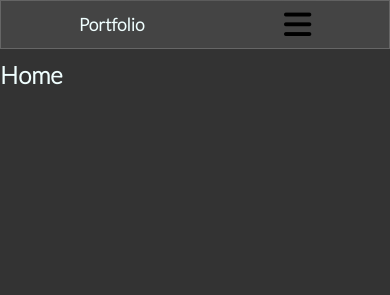
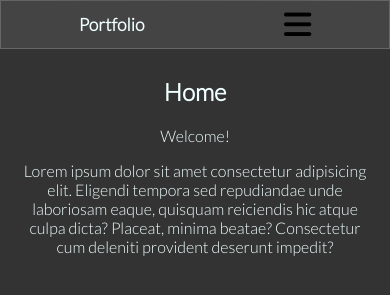
Before and after one commit to Brett-Abramson/Portfolio, a plain HTML site: page index.html in a window 390 px wide. Shown: the part 25-320 px from the top of the page. Drawn offline with nearby package versions, Linux system fonts and the light colour scheme.

Commit message:
added <p> to html and lightly styled

```diff
--- a/index.html
+++ b/index.html
@@ -78,6 +78,8 @@
         <main class="main-container">
         <section id="home">
         <h1>Home</h1>
+        <p class="home-p">Welcome!</p>
+        <p class="home-p">Lorem ipsum dolor sit amet consectetur adipisicing elit. Eligendi tempora sed repudiandae unde laboriosam eaque, quisquam reiciendis hic atque culpa dicta? Placeat, minima beatae? Consectetur cum deleniti provident deserunt impedit?</p>
         </section>
         <section class="hide" id="bio">
         <h1>About Me</h1>
--- a/style.css
+++ b/style.css
@@ -69,6 +69,7 @@ body {
     padding: 0;
     margin: 0;
 }
+/* ==== Hamburger Menu ==== */
 .dropdown-menu {
     display: flex;
     justify-content: flex-end;
@@ -108,16 +109,23 @@ body {
 .divider {
     border: 1px solid rgba(0,0,0,0.8);
 }
-/* Main  */
+/* ====== Main ==== */
 .right-side {
     display: flex;
-
+    /* justify-content: center; */
+    color: azure;
 }
 h1 {
     color:azure;
     text-align: center;
-    margin: 5% auto;
+    /* margin: 5% auto; */
 }
+.home-p {
+    text-align: center;
+    padding: 0 5%;
+}
+
+
 .hide {
     display: none;
 }
@@ -137,8 +145,7 @@ h1 {
     nav {
         display: flex;
         flex-direction: column;
-        /* max-height: 60px; */
-        /* flex: 1; */
+
     }
     .nav-header {
         flex: 2;
@@ -146,9 +153,9 @@ h1 {
     .top-header {
         flex: 1;
     }
-     /* .right-side {
-        flex: 9;
-    }  */
+     .right-side {
+        justify-content: center;
+    }
 
 
 }
```
